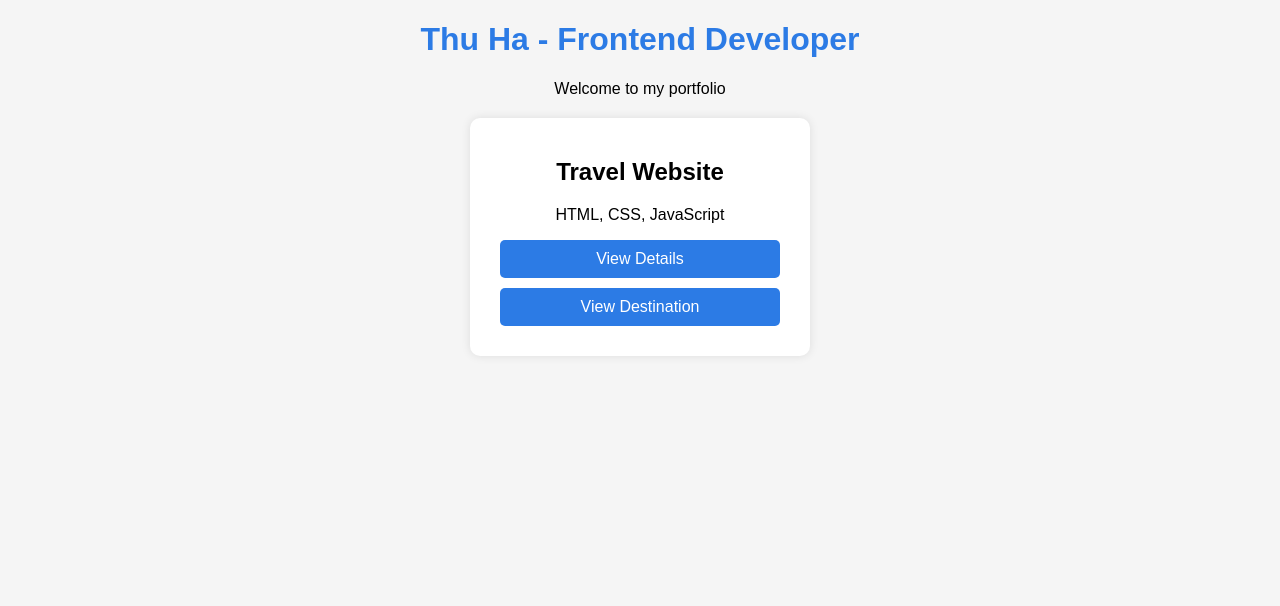
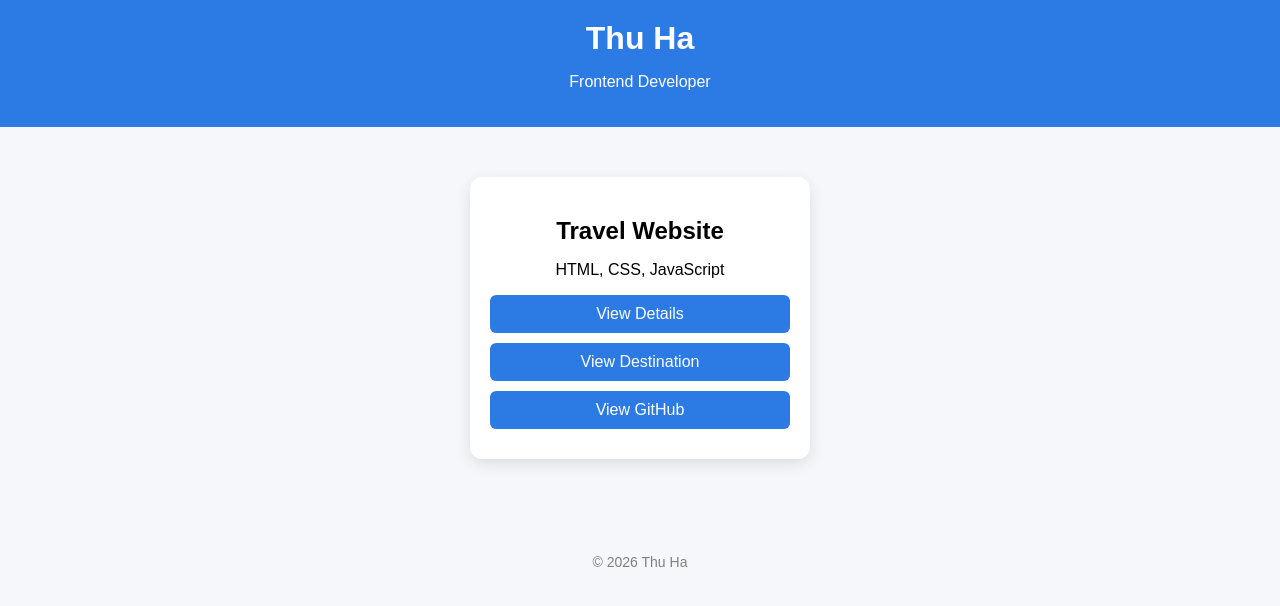
Before and after one commit to ThuHa26/thuha26.github.io, a plain HTML site: page index.html in a window 1280 px wide. Drawn offline with Linux system fonts and the light colour scheme.

Commit message:
Update index.html

```diff
--- a/index.html
+++ b/index.html
@@ -5,44 +5,87 @@
   <title>Thu Ha Portfolio</title>
   <style>
     body {
-      font-family: Arial;
+      font-family: Arial, sans-serif;
+      margin: 0;
+      background: #f5f7fa;
+    }
+
+    header {
+      background: #2c7be5;
+      color: white;
+      padding: 20px;
       text-align: center;
-      background: #f5f5f5;
     }
+
     h1 {
-      color: #2c7be5;
+      margin: 0;
     }
-    .box {
+
+    .container {
+      padding: 30px;
+      text-align: center;
+    }
+
+    .project {
       background: white;
+      padding: 20px;
       margin: 20px auto;
-      padding: 20px;
       width: 300px;
-      border-radius: 10px;
-      box-shadow: 0 0 10px rgba(0,0,0,0.1);
+      border-radius: 12px;
+      box-shadow: 0 5px 15px rgba(0,0,0,0.1);
     }
-    a {
+
+    .project h2 {
+      margin-bottom: 10px;
+    }
+
+    .btn {
       display: block;
-      margin: 10px;
+      margin: 10px 0;
+      padding: 10px;
+      background: #2c7be5;
+      color: white;
       text-decoration: none;
-      color: white;
-      background: #2c7be5;
-      padding: 10px;
-      border-radius: 5px;
+      border-radius: 6px;
+      transition: 0.3s;
+    }
+
+    .btn:hover {
+      background: #1a5fd0;
+    }
+
+    footer {
+      margin-top: 30px;
+      padding: 15px;
+      text-align: center;
+      font-size: 14px;
+      color: gray;
     }
   </style>
 </head>
 <body>
 
-  <h1>Thu Ha - Frontend Developer</h1>
-  <p>Welcome to my portfolio</p>
+<header>
+  <h1>Thu Ha</h1>
+  <p>Frontend Developer</p>
+</header>
 
-  <div class="box">
+<div class="container">
+
+  <div class="project">
     <h2>Travel Website</h2>
     <p>HTML, CSS, JavaScript</p>
 
-    <a href="https://thuha26.github.io/Details/">View Details</a>
-    <a href="https://thuha26.github.io/Destination/">View Destination</a>
+    <a class="btn" href="https://thuha26.github.io/Details/">View Details</a>
+    <a class="btn" href="https://thuha26.github.io/Destination/">View Destination</a>
+    <a class="btn" href="https://github.com/ThuHa26">View GitHub</a>
   </div>
+
+</div>
+
+<footer>
+  © 2026 Thu Ha
+</footer>
 
 </body>
 </html>
```
